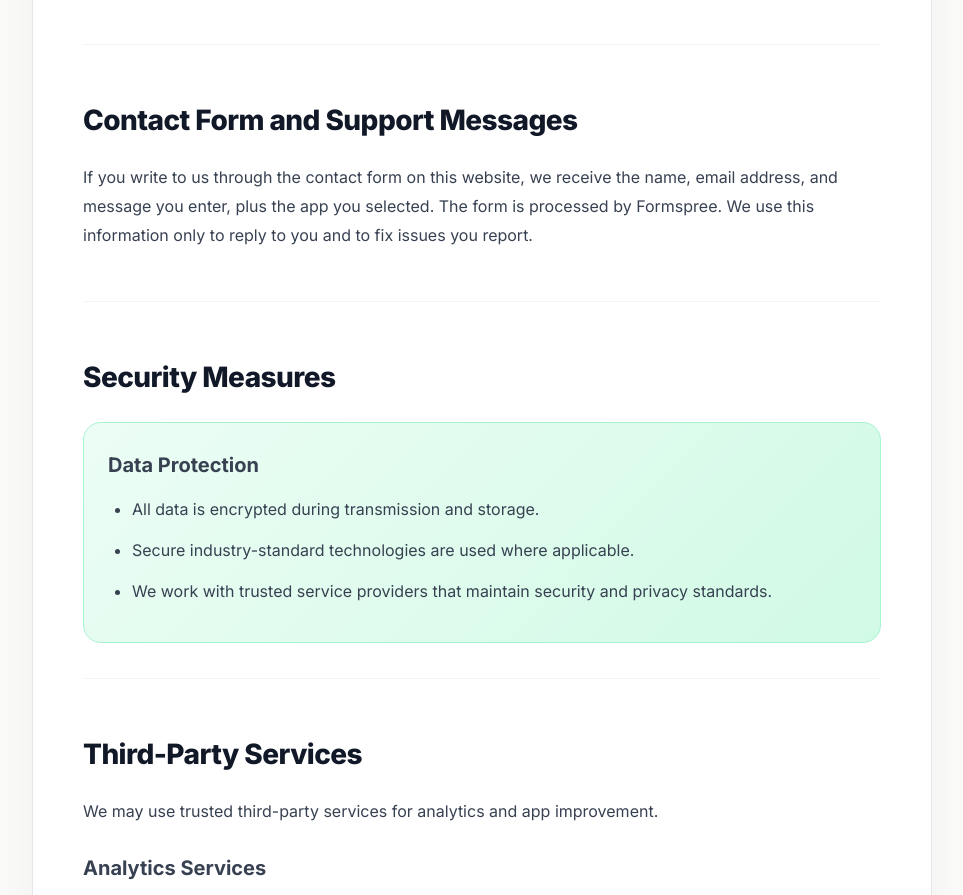
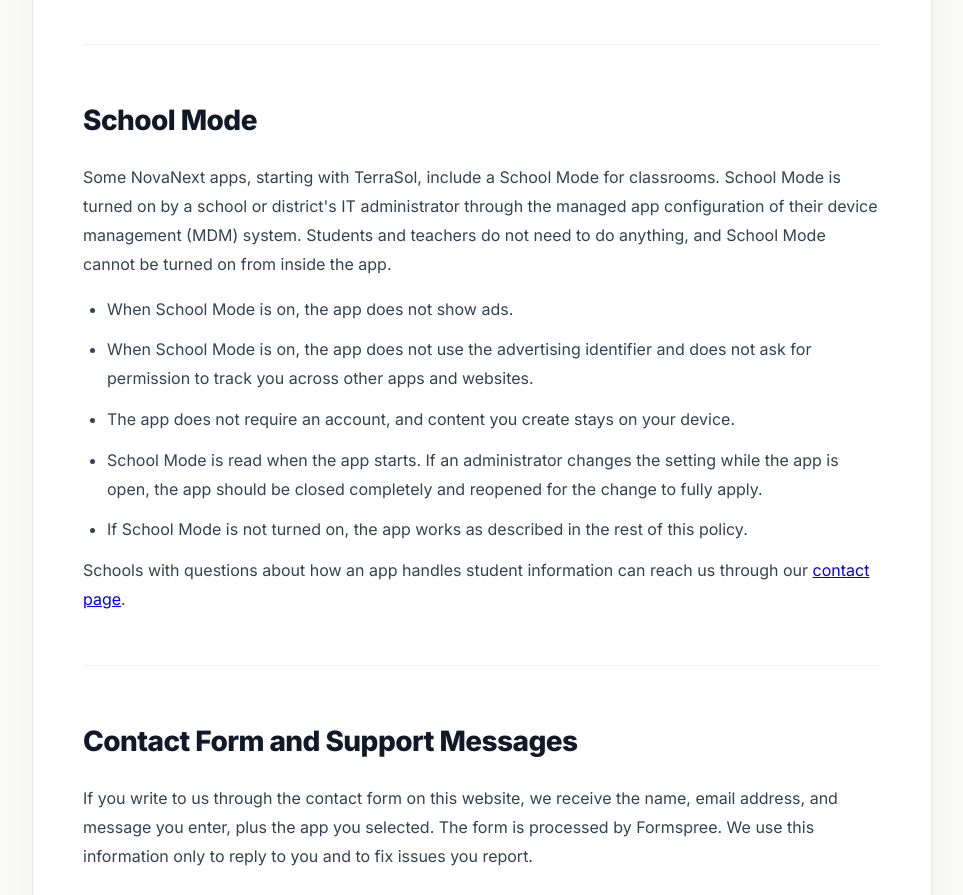
Before and after one commit to Razmin/saham-group-expenses-light, a plain HTML site: page privacy.html in a window 1280 px wide. Shown: the part 2981-3876 px from the top of the page, without its empty margins (158-1121 px from the left). Drawn offline with Linux system fonts and the light colour scheme.

Commit message:
no message

```diff
--- a/privacy.html
+++ b/privacy.html
@@ -335,6 +335,33 @@ and how you interact with an ad.
 
 </section>
 
+<section id="school-mode">
+
+<h2>School Mode</h2>
+
+<p>
+Some NovaNext apps, starting with TerraSol, include a School Mode for classrooms.
+School Mode is turned on by a school or district's IT administrator through the
+managed app configuration of their device management (MDM) system. Students and
+teachers do not need to do anything, and School Mode cannot be turned on from
+inside the app.
+</p>
+
+<ul>
+<li>When School Mode is on, the app does not show ads.</li>
+<li>When School Mode is on, the app does not use the advertising identifier and does not ask for permission to track you across other apps and websites.</li>
+<li>The app does not require an account, and content you create stays on your device.</li>
+<li>School Mode is read when the app starts. If an administrator changes the setting while the app is open, the app should be closed completely and reopened for the change to fully apply.</li>
+<li>If School Mode is not turned on, the app works as described in the rest of this policy.</li>
+</ul>
+
+<p>
+Schools with questions about how an app handles student information can reach us
+through our <a href="contact.html?app=School%20privacy%20question">contact page</a>.
+</p>
+
+</section>
+
 <section>
 
 <h2>Contact Form and Support Messages</h2>
```
Also changed, not shown: schools.html (+3 -3 lines).
